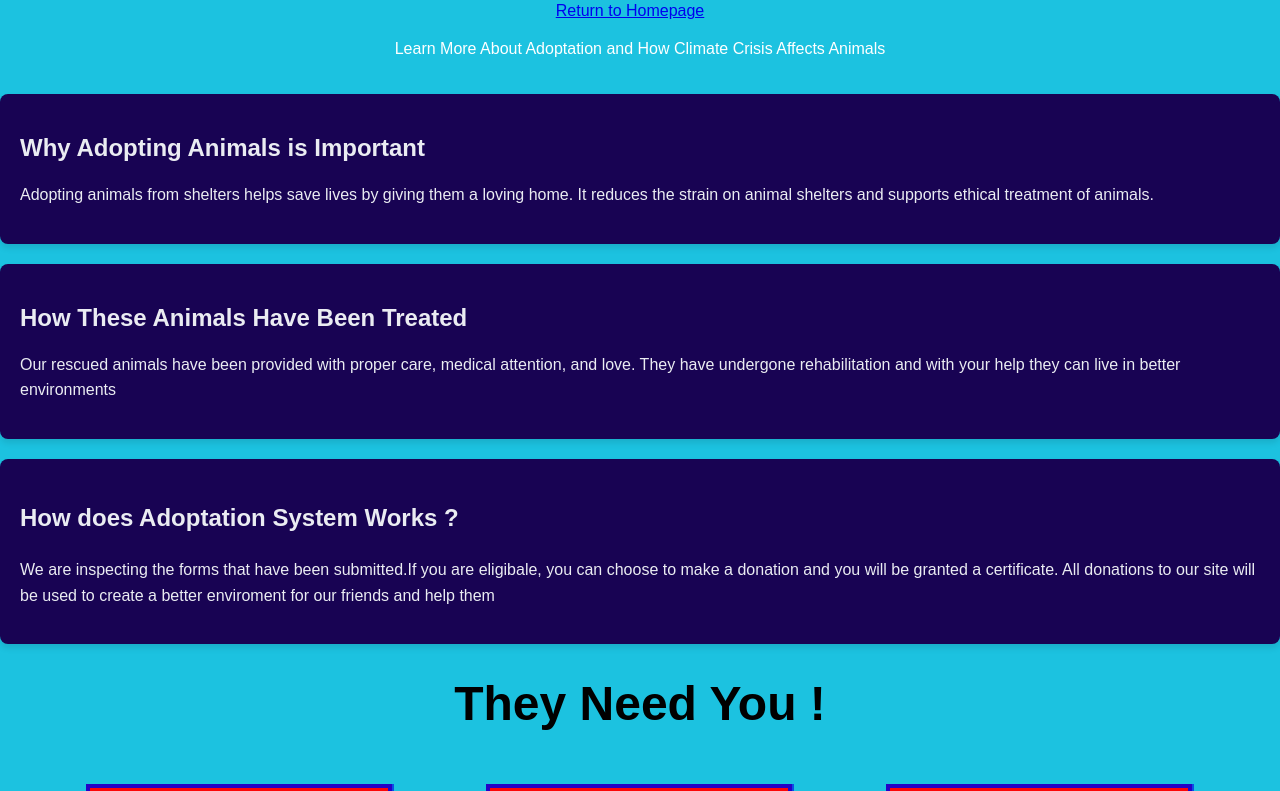
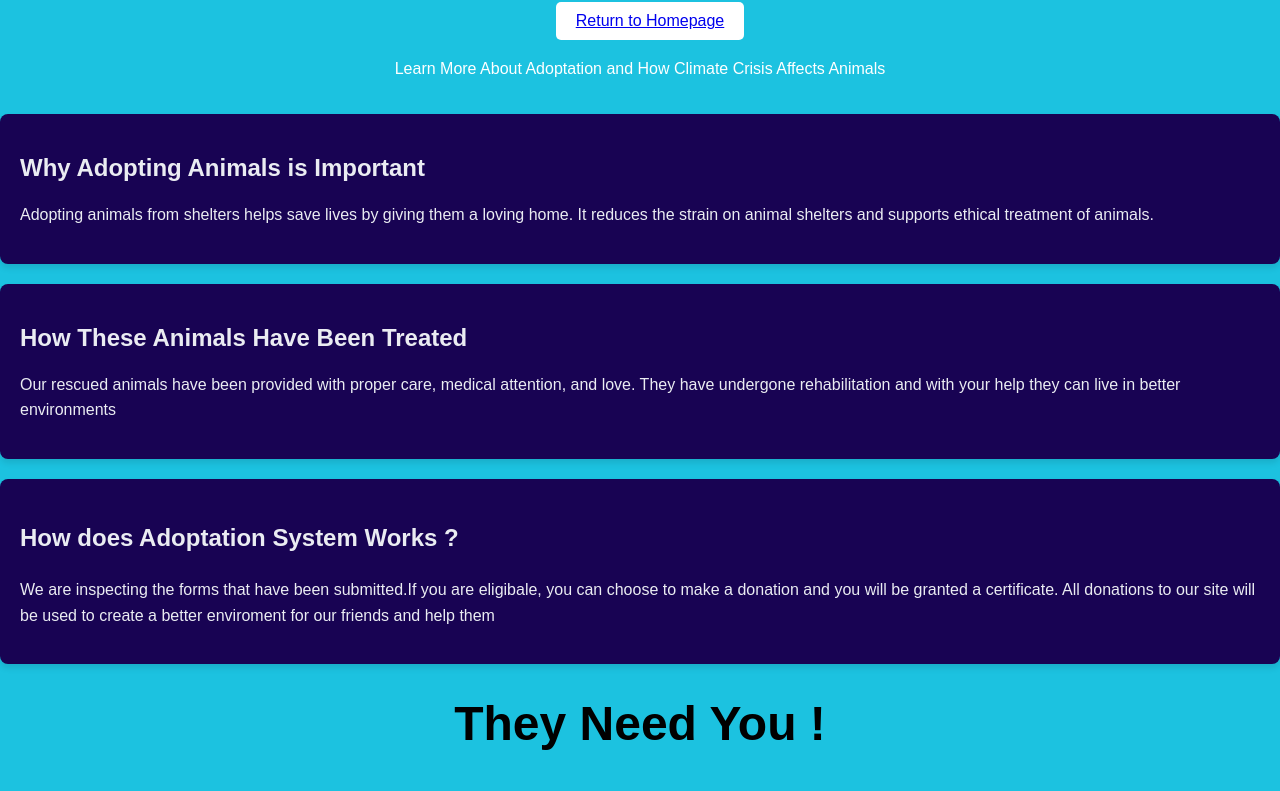
Before and after one commit to Rivadeus/Climate-Crisis, a plain HTML site: page adopt.html in a window 1280 px wide. Shown: the part 92-883 px from the top of the page. Drawn offline with Linux system fonts and the light colour scheme.

Commit message:
adopt.css

```diff
--- a/adopt.css
+++ b/adopt.css
@@ -14,14 +14,20 @@ body {
     margin-bottom: 10px;
   }
 
-  header nav ul {
-    list-style: none;
-    padding: 0;
-  }
-
   header nav ul li {
     display: inline;
     margin-right: 20px;
+    display: inline-block;
+    padding: 10px 20px;
+    text-decoration: none;
+    background-color: #ffffff;
+    color: rgb(41, 20, 20);
+    border-radius: 5px;
+    transition: background-color 0.3s ease;
+  }
+
+  header nav ul li:hover{
+    background-color: red;
   }
 
   header p {
```
